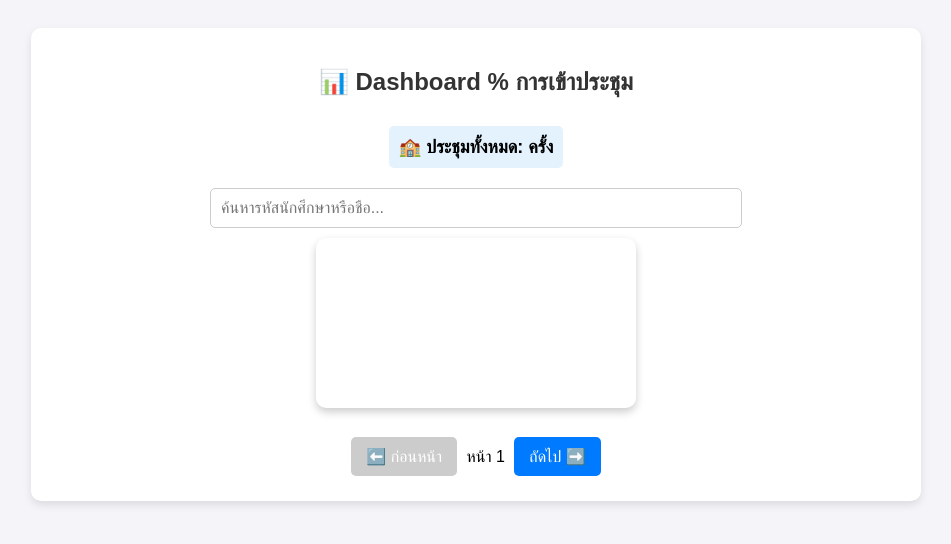
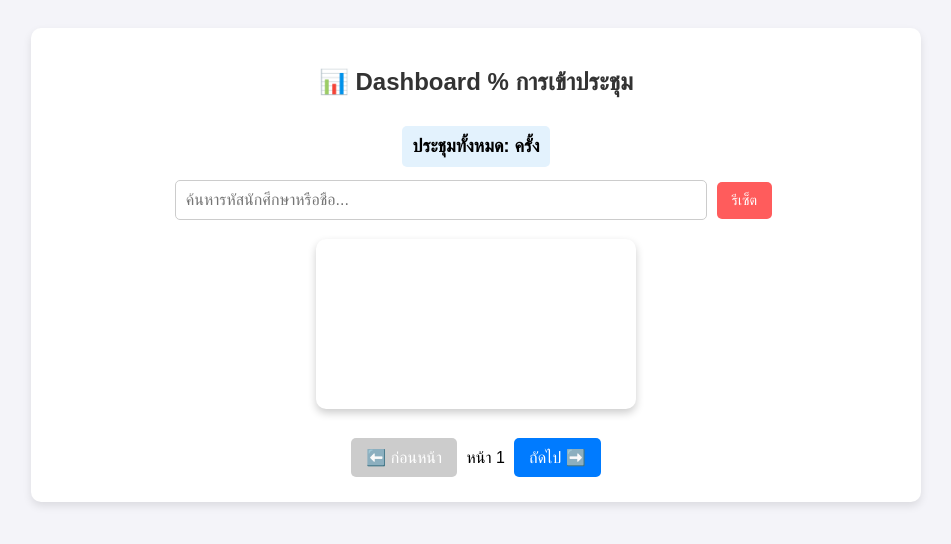
Before and after one commit to solqhudin/attendance-dashboard, a plain HTML site: page index.html in a window 1280 px wide. Shown: the whole page, without its empty margins (164-1115 px from the left). Drawn offline with nearby package versions, Linux system fonts and the light colour scheme; no server answers.

Commit message:
Update index.html

```diff
--- a/index.html
+++ b/index.html
@@ -35,13 +35,34 @@
       font-weight: bold;
     }
 
+    .search-container {
+      display: flex;
+      justify-content: center;
+      align-items: center;
+      margin-bottom: 15px;
+    }
+
     input[type="text"] {
       width: 60%;
       padding: 10px;
-      margin: 10px 0;
       border: 1px solid #ccc;
       border-radius: 5px;
       font-size: 16px;
+    }
+
+    button.search-reset {
+      margin-left: 10px;
+      padding: 10px 15px;
+      background: #ff5c5c;
+      color: white;
+      border: none;
+      border-radius: 5px;
+      cursor: pointer;
+      font-size: 14px;
+    }
+
+    button.search-reset:hover {
+      background: #cc0000;
     }
 
     canvas {
@@ -84,10 +105,13 @@
   <h2>📊 Dashboard % การเข้าประชุม</h2>
 
   <div class="info-box">
-    🏫 <strong>ประชุมทั้งหมด:</strong> <span id="totalMeetings"></span> ครั้ง
+    <strong>ประชุมทั้งหมด:</strong> <span id="totalMeetings"></span> ครั้ง
   </div>
-  <br>
-  <input type="text" id="searchBox" placeholder="ค้นหารหัสนักศึกษาหรือชื่อ..." onkeyup="filterData()">
+
+  <div class="search-container">
+    <input type="text" id="searchBox" placeholder="ค้นหารหัสนักศึกษาหรือชื่อ..." onkeyup="filterData()">
+    <button class="search-reset" onclick="resetFilter()">รีเซ็ต</button>
+  </div>
 
   <canvas id="attendanceChart"></canvas>
 
@@ -100,7 +124,7 @@
 
 <script>
   const firebaseUrl = "https://meeting-attendance-project-default-rtdb.asia-southeast1.firebasedatabase.app/attendance.json";
-  const sheetAPI = "https://script.google.com/macros/s/AKfycbwxD4rAfWVZCDNnZ3LhRwtLaQrnB4iq4OoqdlZIuHXtmcKhfrqR-92e_Ao0ajr4aRm6UA/exec"; // 🔹 แก้เป็น Web App URL ของ Google Apps Script
+  const sheetAPI = "https://script.google.com/macros/s/AKfycbwxD4rAfWVZCDNnZ3LhRwtLaQrnB4iq4OoqdlZIuHXtmcKhfrqR-92e_Ao0ajr4aRm6UA/exec";
 
   const requiredMeetings = 5;
   const itemsPerPage = 10;
@@ -222,6 +246,11 @@
     currentPage += step;
     updateChart();
   }
+
+  function resetFilter() {
+    document.getElementById("searchBox").value = "";
+    filterData();
+  }
 </script>
 
 </body>
```
